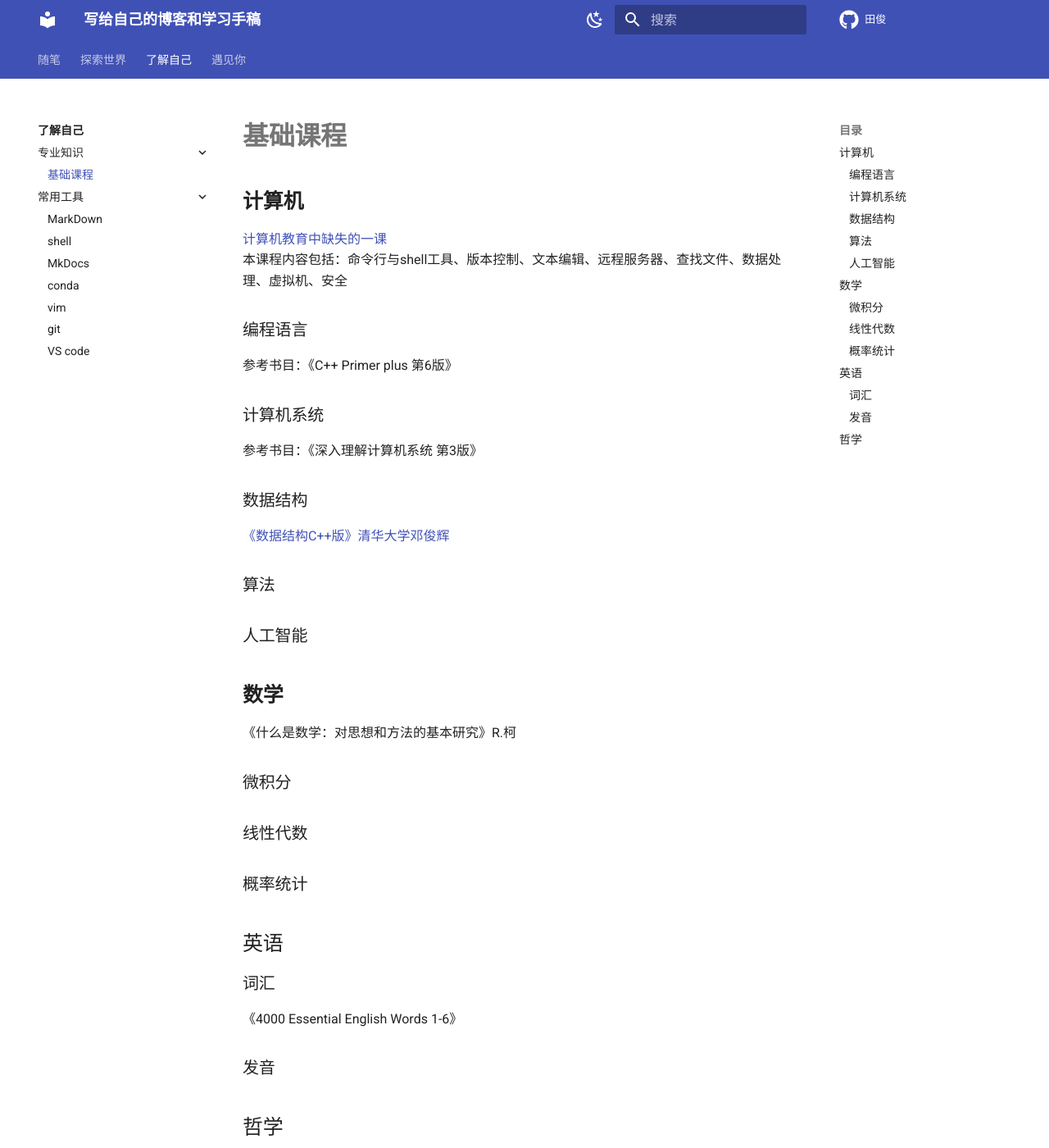
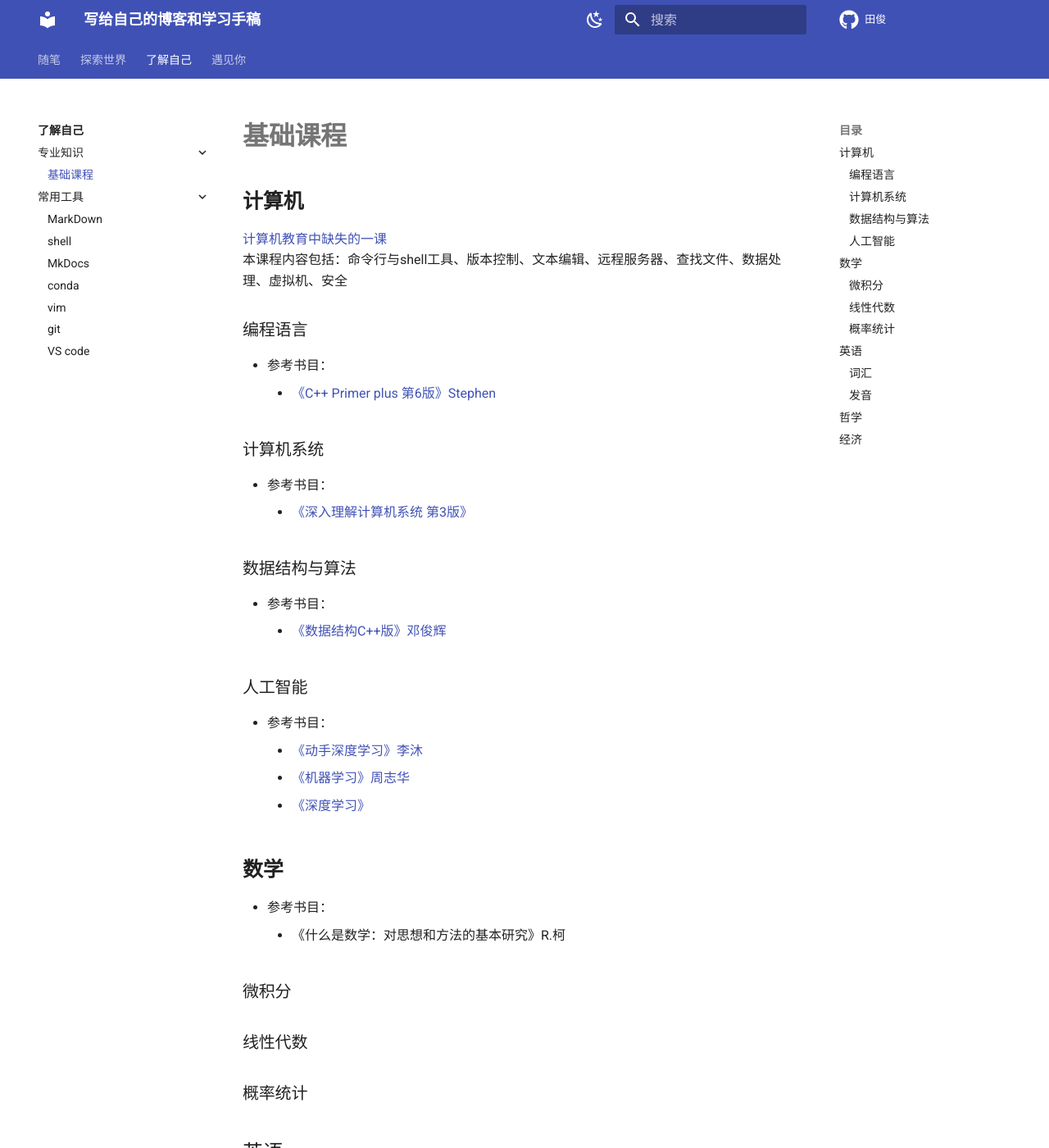
Before and after one commit to tian-jun/tian-jun.github.io, an MkDocs documentation site: the page built from docs/me/profession/basic.md, in a window 1280 px wide and 1400 px high. Shown: the whole window at 82% size. Built offline with MkDocs 1.6.1 and Material for MkDocs 9.7.7, drawn with Linux system fonts in a browser that asks for light colours; some of the changed text lies outside the part shown.

```diff
--- a/docs/me/profession/basic.md
+++ b/docs/me/profession/basic.md
@@ -4,17 +4,23 @@
 [计算机教育中缺失的一课](https://missing-semester-cn.github.io/about/)
 本课程内容包括：命令行与shell工具、版本控制、文本编辑、远程服务器、查找文件、数据处理、虚拟机、安全
 ### 编程语言
-参考书目：《C++ Primer plus 第6版》
+- 参考书目：
+    - [《C++ Primer plus 第6版》Stephen](https://github.com/tian-jun/Cpp-Primer-Plus)
 ### 计算机系统
-参考书目：《深入理解计算机系统 第3版》
-### 数据结构
-[《数据结构C++版》清华大学邓俊辉](https://dsa.cs.tsinghua.edu.cn/~deng/ds/dsacpp/)
-### 算法
-
+- 参考书目：
+    - [《深入理解计算机系统 第3版》]()
+### 数据结构与算法
+- 参考书目：
+    - [《数据结构C++版》邓俊辉](https://dsa.cs.tsinghua.edu.cn/~deng/ds/dsacpp/)
 ### 人工智能
+- 参考书目：
+    - [《动手深度学习》李沐](https://zh.d2l.ai/)
+    - [《机器学习》周志华]()
+    - [《深度学习》]()
 
 ## **数学**
-《什么是数学：对思想和方法的基本研究》R.柯
+- 参考书目：
+    - 《什么是数学：对思想和方法的基本研究》R.柯
 ### 微积分
 
 ### 线性代数
@@ -27,5 +33,9 @@
 ### 发音
 
 ## 哲学
-《理想国》
-《道德经》
+- 参考书目：
+    - 《理想国》柏拉图
+    - 《道德经》老子
+## 经济
+- 参考书目：
+    - 《国富论》亚当斯密
--- a/mkdocs.yml
+++ b/mkdocs.yml
@@ -91,7 +91,7 @@ nav:
       - conda: me/tool/conda.md
       - vim: me/tool/vim.md
       - git: me/tool/git.md
-      - VS code: me/tool/ssh.md
+      - VS code: me/tool/VScode.md
   - 遇见你:
     - you/index.md
     - 并肩的人:
```
Also changed, not shown: docs/me/index.md (+5 -2 lines), docs/me/tool/VScode.md (added, +61 -0 lines), docs/world/moive/beautylife.md (added, +20 -0 lines).
